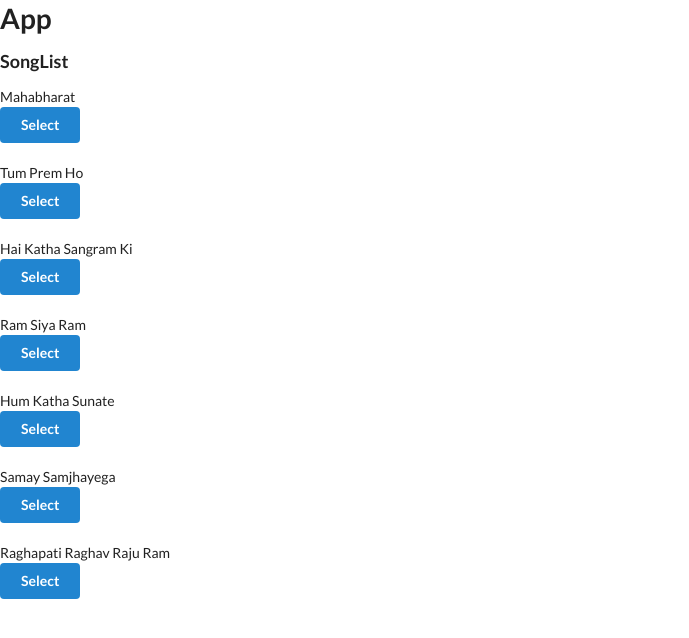
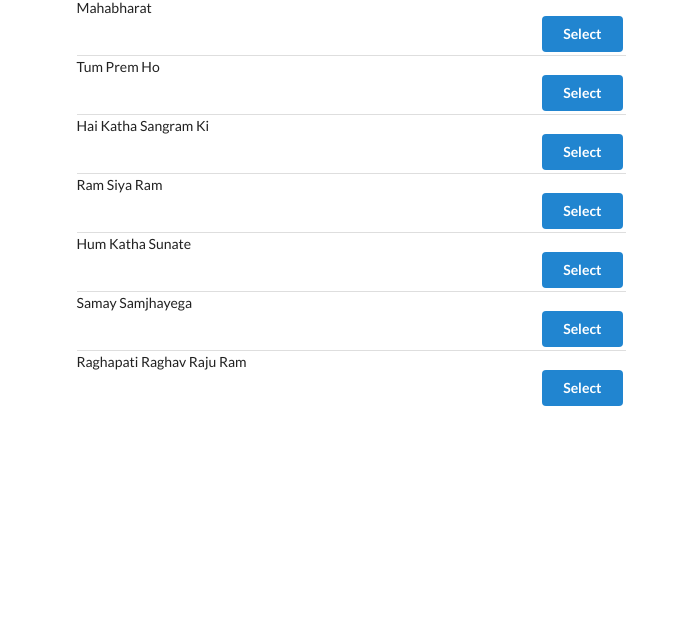
Before and after one commit to yunusparvezkhan/redux-beginner-reactjs, a React (Create React App) app: page / in a window 1280 px wide. Shown: the top 638 px of the page, without its empty margins (0-689 px from the left). Built offline with nearby package versions, Linux system fonts and the light colour scheme.

Commit message:
v1 Delta 1.7
added some styles

```diff
--- a/src/App.js
+++ b/src/App.js
@@ -3,9 +3,12 @@ import SongList from "./components/SongList";
 
 function App() {
   return (
-    <div>
-      <h1>App</h1>
-      <SongList />
+    <div className="ui container grid">
+      <div className="ui row">
+        <div className="column eight wide" >
+          <SongList />
+        </div>
+      </div>
     </div>
   );
 }
--- a/src/components/SongList.js
+++ b/src/components/SongList.js
@@ -19,8 +19,7 @@ class SongList extends Component {
 
     render() {
         return (
-            <div>
-                <h3>SongList</h3>
+            <div className='ui divided list'>
                 {this.renderSongslist()}
             </div>
         )
@@ -28,7 +27,7 @@ class SongList extends Component {
 };
 
 const mapStateToProps = (state) => {
-    console.log(state);
+    // console.log(state);
     return {
         songs: state.songs,
     };
```
